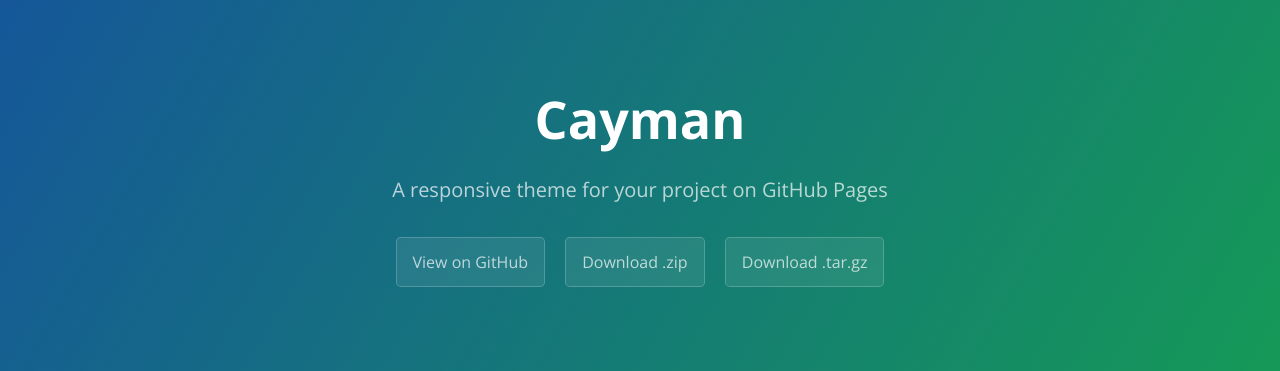
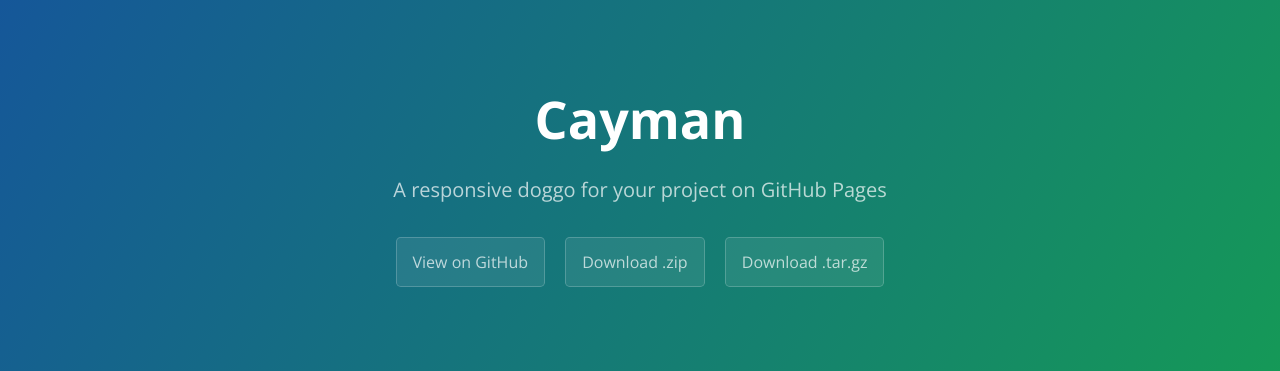
Before and after one commit to sevenfoxes/sevenfoxes.github.io, a Jekyll site: the page index.html, which Jekyll copies as it is, in a window 1280 px wide and 900 px high. Shown: the top 371 px of the window. Built offline with Jekyll 4.4.1, drawn with Linux system fonts in a browser that asks for light colours.

Commit message:
more tweking

```diff
--- a/index.html
+++ b/index.html
@@ -11,7 +11,7 @@
   <body>
     <section class="app-page-header__5jZfQ">
       <h1 class="app-project-name__155JV">Cayman</h1>
-      <h2 class="app-project-tagline__3_dFA">A responsive theme for your project on GitHub Pages</h2>
+      <h2 class="app-project-tagline__3_dFA">A responsive doggo for your project on GitHub Pages</h2>
       <a href="#" class="app-btn__1yAvY">View on GitHub</a>
       <a href="#" class="app-btn__1yAvY">Download .zip</a>
       <a href="#" class="app-btn__1yAvY">Download .tar.gz</a>
--- a/package.json
+++ b/package.json
@@ -31,6 +31,7 @@
     "postcss-mixins": "^6.0.0",
     "postcss-modules": "^0.7.0",
     "postcss-nesting": "^3.0.0",
+    "precss": "^1.4.0",
     "vinyl-buffer": "^1.0.0",
     "vinyl-source-stream": "^1.1.0",
     "watchify": "^3.9.0"
--- a/src/pages/index.ejs
+++ b/src/pages/index.ejs
@@ -11,7 +11,7 @@
   <body>
     <section class="<%= className('app', 'page-header') %>">
       <h1 class="<%= className('app', 'project-name') %>">Cayman</h1>
-      <h2 class="<%= className('app', 'project-tagline') %>">A responsive theme for your project on GitHub Pages</h2>
+      <h2 class="<%= className('app', 'project-tagline') %>">A responsive doggo for your project on GitHub Pages</h2>
       <a href="#" class="<%= className('app', 'btn') %>">View on GitHub</a>
       <a href="#" class="<%= className('app', 'btn') %>">Download .zip</a>
       <a href="#" class="<%= className('app', 'btn') %>">Download .tar.gz</a>
```
Also changed, not shown: 1 other file.
